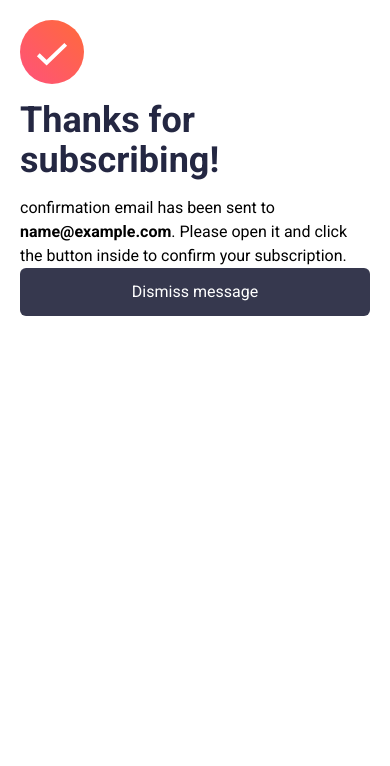
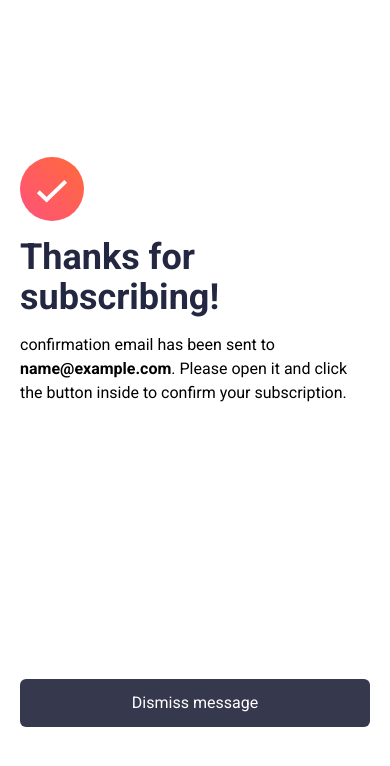
Before and after one commit to KwakuAldo/newsletter-sign-up-with-success-message-main, a website: page index.html in a window 390 px wide. Both pictures are taken after typing "name@example.com" into the empty fields and a click on the button "Subscribe to monthly newsletter". Drawn offline with Linux system fonts and the light colour scheme.

Commit message:
fix alert message layout problem

```diff
--- a/index.html
+++ b/index.html
@@ -58,7 +58,7 @@
     <!-- Success message start -->
 
     <div
-      class="hidden absolute top-0 bg-White flex-col justify-around h-full px-5 md:inset-1/2 md:transform md:-translate-x-1/2 md:-translate-y-1/2 md:w-[29rem] md:h-[29rem] md:p-12 md:rounded-md"
+      class="hidden absolute top-0 bg-White flex-col justify-around h-screen px-5 md:inset-1/2 md:transform md:-translate-x-1/2 md:-translate-y-1/2 md:w-[29rem] md:h-[29rem] md:p-12 md:rounded-md"
       id="alertMsg_El">
       <div class="flex flex-col gap-y-4">
         <img class="w-16" src="images/icon-success.svg" alt="">
```
Also changed, not shown: src/output.css.
